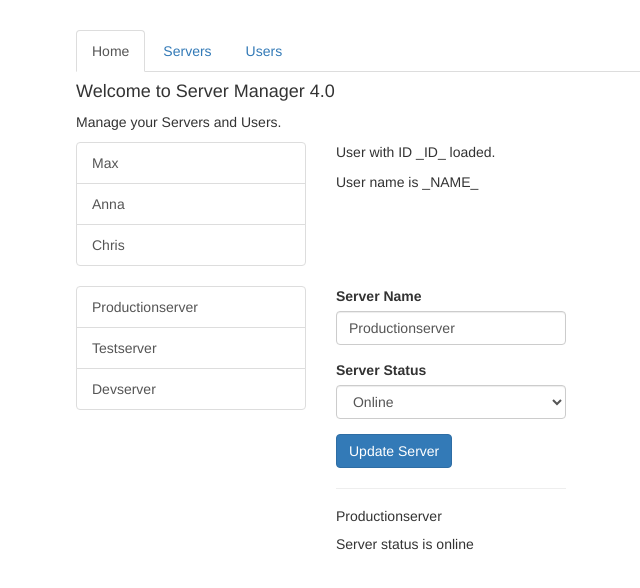
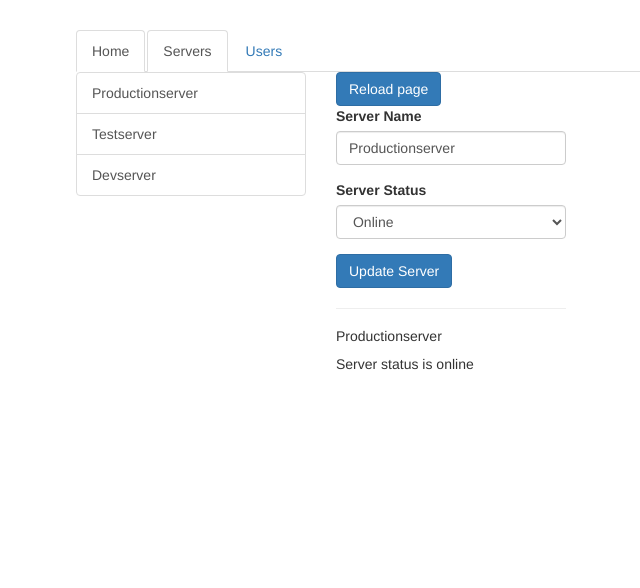
Before and after one commit to MichaelAndel/routing-start, an Angular app: page /servers in a window 1280 px wide. Shown: the top 588 px of the page, without its empty margins (189-829 px from the left). Built offline with nearby package versions, Linux system fonts and the light colour scheme.

Commit message:
lecture 134

```diff
--- a/src/app/app.component.html
+++ b/src/app/app.component.html
@@ -2,25 +2,15 @@
   <div class="row">
     <div class="col-xs-12 col-sm-10 col-md-8 col-sm-offset-1 col-md-offset-2">
       <ul class="nav nav-tabs">
-        <li role="presentation" class="active"><a href="#">Home</a></li>
-        <li role="presentation"><a href="#">Servers</a></li>
-        <li role="presentation"><a href="#">Users</a></li>
+        <li role="presentation" routerLinkActive="active" routerLinkActiveOptions="{exact: true}"><a routerLink="/">Home</a></li>
+        <li role="presentation" routerLinkActive="active"><a routerLink="servers">Servers</a></li>
+        <li role="presentation" routerLinkActive="active"><a [routerLink]="['users']">Users</a></li>
       </ul>
     </div>
   </div>
   <div class="row">
     <div class="col-xs-12 col-sm-10 col-md-8 col-sm-offset-1 col-md-offset-2">
-      <app-home></app-home>
-    </div>
-  </div>
-  <div class="row">
-    <div class="col-xs-12 col-sm-10 col-md-8 col-sm-offset-1 col-md-offset-2">
-      <app-users></app-users>
-    </div>
-  </div>
-  <div class="row">
-    <div class="col-xs-12 col-sm-10 col-md-8 col-sm-offset-1 col-md-offset-2">
-      <app-servers></app-servers>
+      <router-outlet></router-outlet>
     </div>
   </div>
 </div>
--- a/src/app/app.module.ts
+++ b/src/app/app.module.ts
@@ -1,6 +1,7 @@
 import { BrowserModule } from '@angular/platform-browser';
 import { NgModule } from '@angular/core';
 import { FormsModule } from '@angular/forms';
+import { HttpClientModule } from '@angular/common/http'
 
 
 import { AppComponent } from './app.component';
@@ -11,6 +12,26 @@
 import { EditServerComponent } from './servers/edit-server/edit-server.component';
 import { ServerComponent } from './servers/server/server.component';
 import { ServersService } from './servers/servers.service';
+import { RouterModule, Routes } from '@angular/router';
+
+const appRoutes: Routes = [
+  {
+    path: '',
+    component: HomeComponent
+  },
+  {
+    path: 'users',
+    component: UsersComponent
+  },
+  {
+    path: 'users/:id',
+    component: UserComponent
+  },
+  {
+    path: 'servers',
+    component: ServersComponent
+  }
+]
 
 @NgModule({
   declarations: [
@@ -25,6 +46,8 @@
   imports: [
     BrowserModule,
     FormsModule,
+    HttpClientModule,
+    RouterModule.forRoot(appRoutes)
   ],
   providers: [ServersService],
   bootstrap: [AppComponent]
--- a/src/app/home/home.component.html
+++ b/src/app/home/home.component.html
@@ -1,2 +1,3 @@
 <h4>Welcome to Server Manager 4.0</h4>
 <p>Manage your Servers and Users.</p>
+<button class="btn btn-primary" (click)="onLoadServers()">Load Servers</button>
--- a/src/app/home/home.component.ts
+++ b/src/app/home/home.component.ts
@@ -1,4 +1,5 @@
 import { Component, OnInit } from '@angular/core';
+import { Router } from '@angular/router';
 
 @Component({
   selector: 'app-home',
@@ -7,9 +8,14 @@
 })
 export class HomeComponent implements OnInit {
 
-  constructor() { }
+  constructor(private router: Router) { }
 
   ngOnInit() {
   }
 
+  onLoadServers() {
+    // complex calculation over here
+    this.router.navigate(['/servers']);
+  }
+
 }
--- a/src/app/servers/servers.component.html
+++ b/src/app/servers/servers.component.html
@@ -10,6 +10,7 @@
     </div>
   </div>
   <div class="col-xs-12 col-sm-4">
+    <button class="btn btn-primary" (click)="onReload()">Reload page</button>
     <app-edit-server></app-edit-server>
     <hr>
     <app-server></app-server>
--- a/src/app/servers/servers.component.ts
+++ b/src/app/servers/servers.component.ts
@@ -1,4 +1,5 @@
 import { Component, OnInit } from '@angular/core';
+import { ActivatedRoute, Router } from '@angular/router';
 import { ServersService } from './servers.service';
 
 @Component({
@@ -9,10 +10,14 @@
 export class ServersComponent implements OnInit {
   public servers: {id: number, name: string, status: string}[] = [];
 
-  constructor(private serversService: ServersService) { }
+  constructor(private serversService: ServersService, private router: Router, private route: ActivatedRoute) { }
 
   ngOnInit() {
     this.servers = this.serversService.getServers();
   }
 
+  onReload() {
+    console.log('Things reloaded-ded?');
+    //this.router.navigate(['servers'], {relativeTo: this.route})
+  }
 }
```
Also changed, not shown: 1 other file (tests, documents, lock files or other folders).
